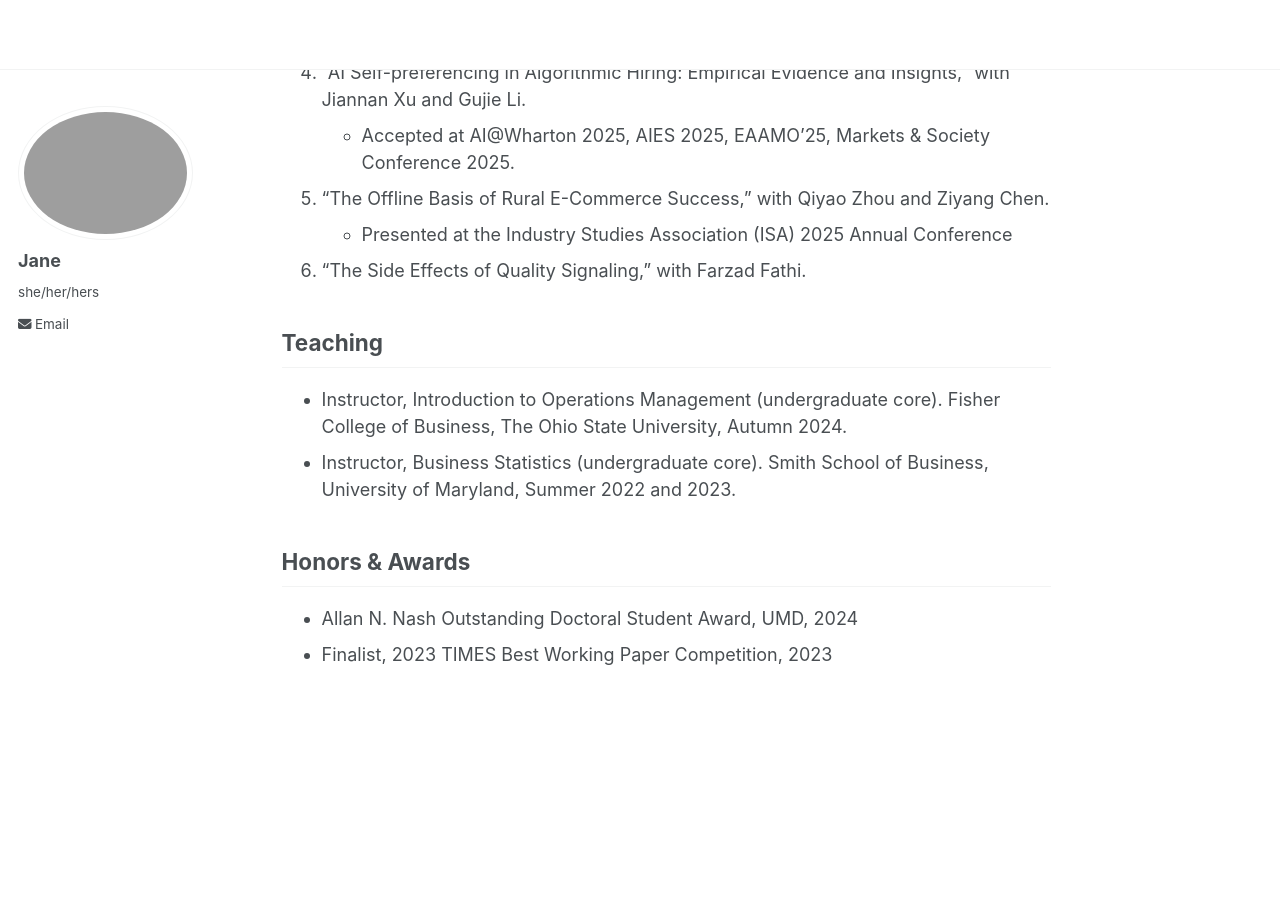
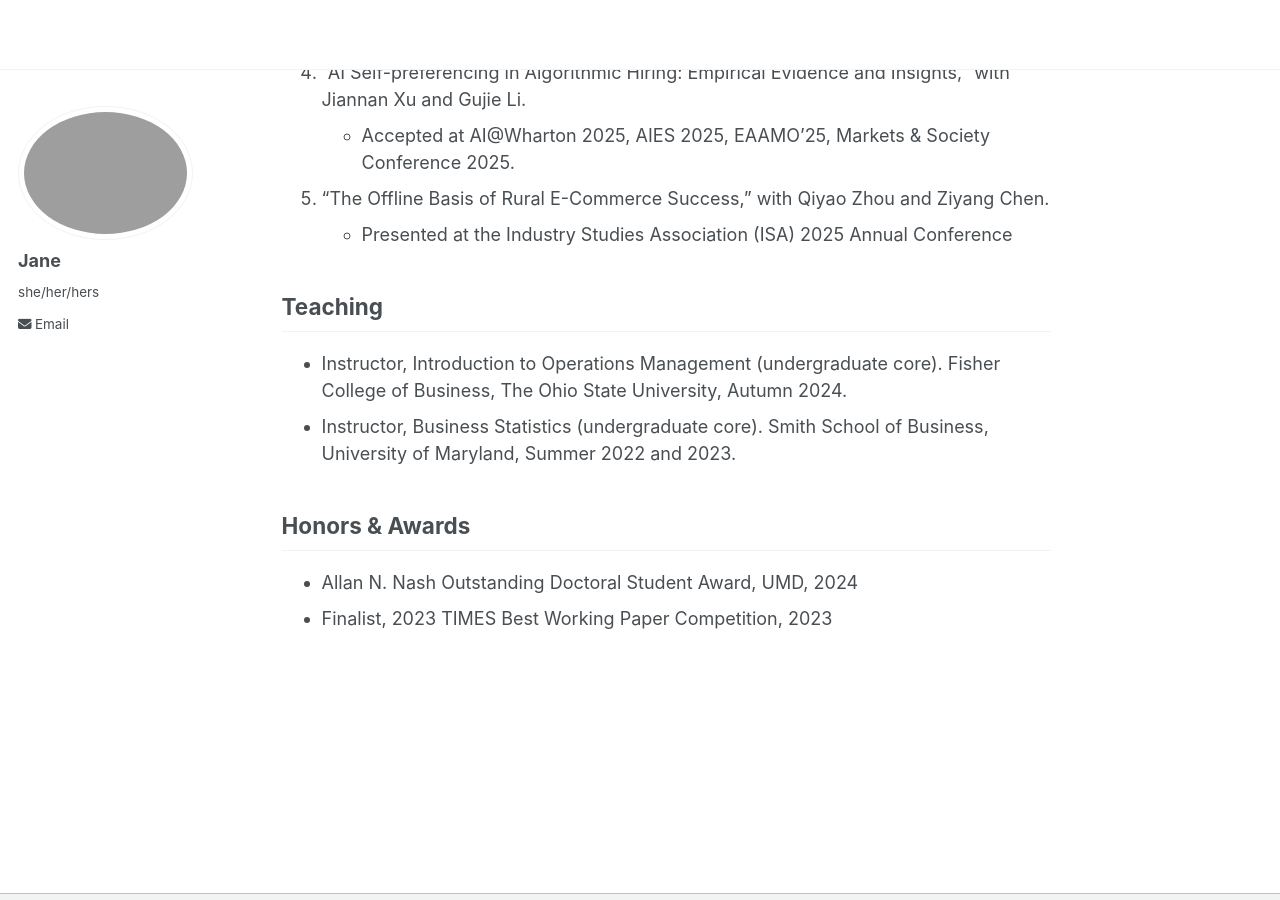
Before and after one commit to jiangyijane/jiangyijane.github.io, a Jekyll site: the page built from _pages/about.md, in a window 1280 px wide and 900 px high, scrolled down 899 px. Built offline with Jekyll 4.4.1, drawn with Linux system fonts in a browser that asks for light colours.

Commit message:
Update about.md

```diff
--- a/_pages/about.md
+++ b/_pages/about.md
@@ -25,7 +25,6 @@ Research
   - Accepted at AI@Wharton 2025, AIES 2025, EAAMO’25, Markets & Society Conference 2025.
 6. "The Offline Basis of Rural E-Commerce Success," with Qiyao Zhou and Ziyang Chen.
   - Presented at the Industry Studies Association (ISA) 2025 Annual Conference
-7. "The Side Effects of Quality Signaling," with Farzad Fathi.
 
 
 Teaching
```
